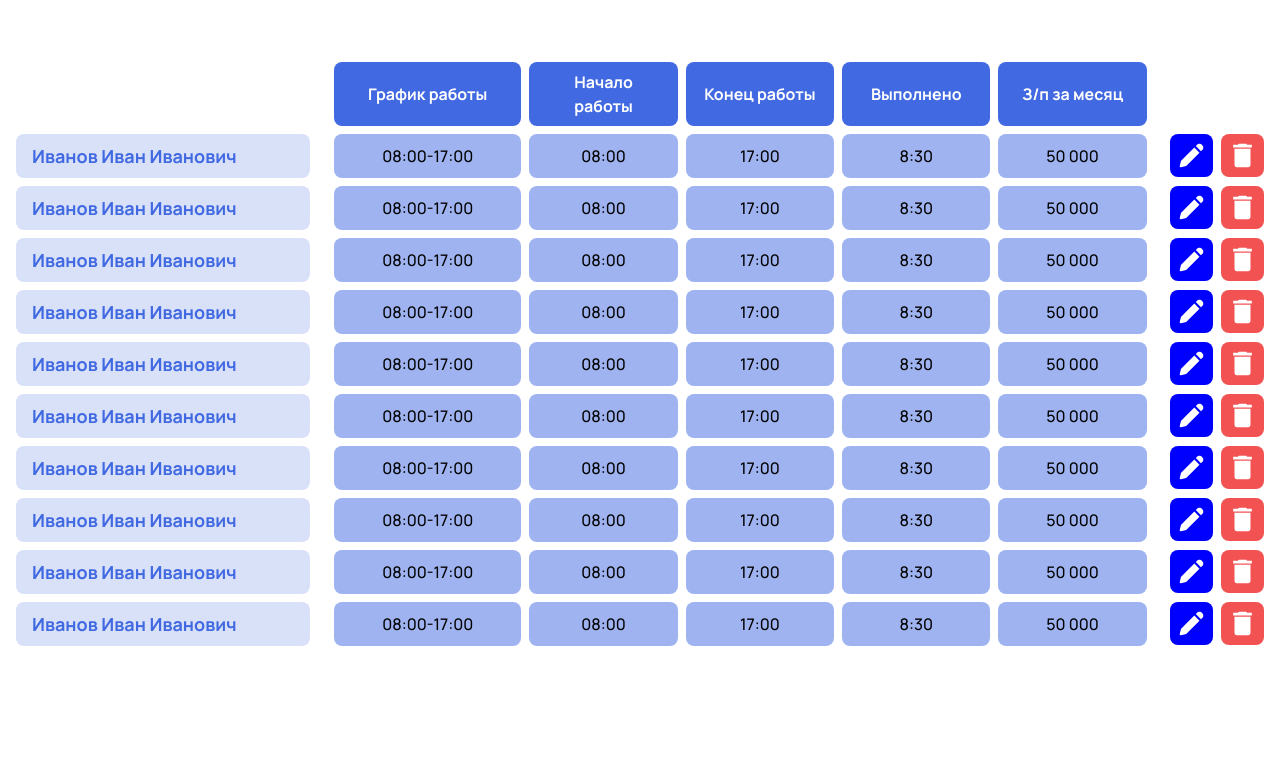
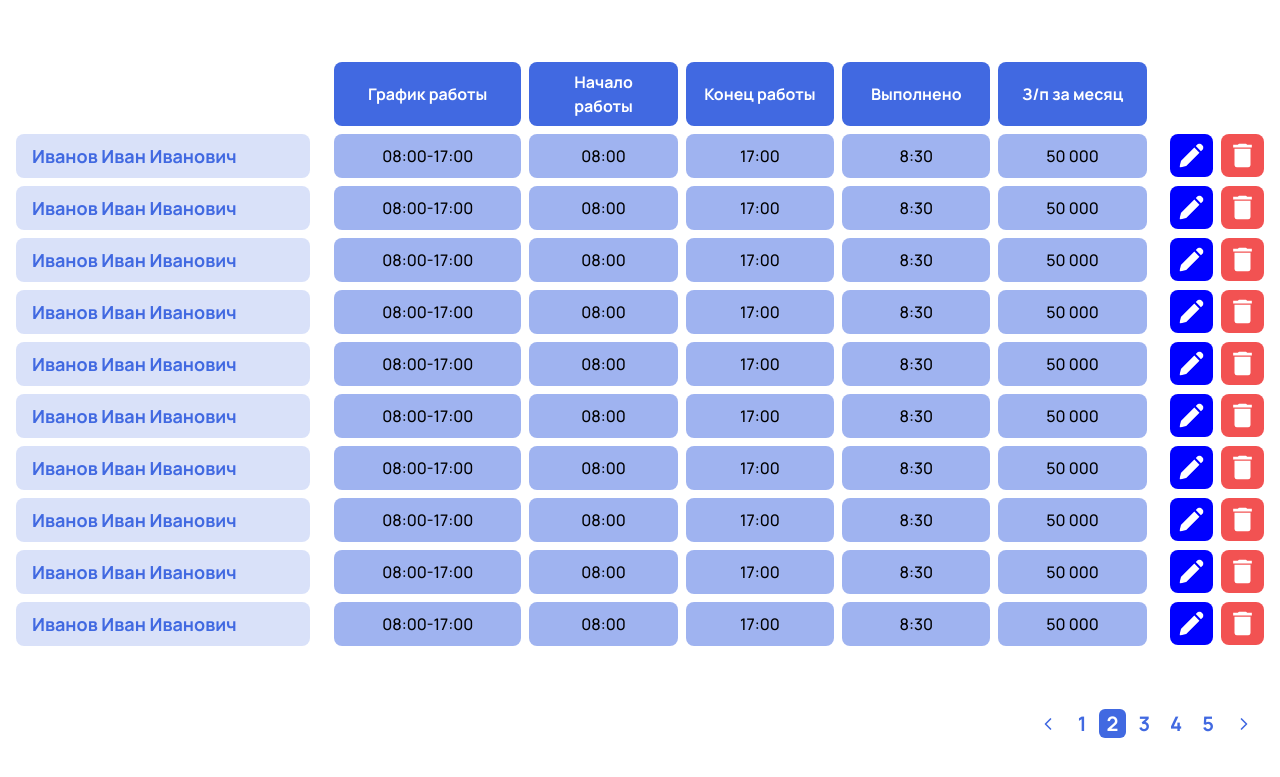
Before and after one commit to The73756/hr-manage, a Next.js app: page / in a window 1280 px wide. Shown: the part 225-1002 px from the top of the page. Built offline with nearby package versions, Linux system fonts and the light colour scheme.

Commit message:
add pagination

```diff
--- a/app/page.tsx
+++ b/app/page.tsx
@@ -1,6 +1,14 @@
 import { EmployeesTable } from "@/components/employees-table";
 import { FilterBar } from "@/components/filter-bar";
 import { Header } from "@/components/header";
+import {
+  Pagination,
+  PaginationContent,
+  PaginationItem,
+  PaginationLink,
+  PaginationNext,
+  PaginationPrevious,
+} from "@/components/ui/pagination";
 
 export default function Home() {
   return (
@@ -9,6 +17,23 @@ export default function Home() {
       <div className="py-16 container">
         <FilterBar />
         <EmployeesTable />
+        <Pagination>
+          <PaginationContent>
+            <PaginationItem>
+              <PaginationPrevious href="" />
+            </PaginationItem>
+            {[1, 2, 3, 4, 5].map((page) => (
+              <PaginationItem key={page}>
+                <PaginationLink isActive={page === 2} href="">
+                  {page}
+                </PaginationLink>
+              </PaginationItem>
+            ))}
+            <PaginationItem>
+              <PaginationNext href="" />
+            </PaginationItem>
+          </PaginationContent>
+        </Pagination>
       </div>
     </>
   );
--- /dev/null
+++ b/components/ui/pagination.tsx
@@ -0,0 +1,115 @@
+import * as React from "react";
+import { ChevronLeft, ChevronRight, MoreHorizontal } from "lucide-react";
+
+import { cn } from "@/lib/utils";
+interface ButtonProps {
+  size?: "small" | "medium" | "large";
+  variant?: "primary" | "secondary" | "icon";
+  disabled?: boolean;
+  onClick?: React.MouseEventHandler<HTMLButtonElement>;
+  className?: string;
+  type?: "button" | "submit" | "reset";
+}
+
+const Pagination = ({ className, ...props }: React.ComponentProps<"nav">) => (
+  <nav
+    role="navigation"
+    aria-label="pagination"
+    className={cn("mx-auto flex w-full justify-end", className)}
+    {...props}
+  />
+);
+Pagination.displayName = "Pagination";
+
+const PaginationContent = React.forwardRef<
+  HTMLUListElement,
+  React.ComponentProps<"ul">
+>(({ className, ...props }, ref) => (
+  <ul
+    ref={ref}
+    className={cn("flex flex-row items-center gap-1", className)}
+    {...props}
+  />
+));
+PaginationContent.displayName = "PaginationContent";
+
+const PaginationItem = React.forwardRef<
+  HTMLLIElement,
+  React.ComponentProps<"li">
+>(({ className, ...props }, ref) => (
+  <li ref={ref} className={cn("", className)} {...props} />
+));
+PaginationItem.displayName = "PaginationItem";
+
+type PaginationLinkProps = {
+  isActive?: boolean;
+} & Pick<ButtonProps, "size"> &
+  React.ComponentProps<"a">;
+
+const PaginationLink = ({
+  className,
+  isActive,
+  ...props
+}: PaginationLinkProps) => (
+  <a
+    aria-current={isActive ? "page" : undefined}
+    className={`${
+      isActive ? "text-white bg-blue-light rounded-md" : "text-blue-light"
+    } py-px px-2 text-xl font-bold  ${className}`}
+    {...props}
+  />
+);
+PaginationLink.displayName = "PaginationLink";
+
+const PaginationPrevious = ({
+  className,
+  ...props
+}: React.ComponentProps<typeof PaginationLink>) => (
+  <PaginationLink
+    aria-label="Go to previous page"
+    className={cn("flex items-center pl-2.5", className)}
+    {...props}
+  >
+    <ChevronLeft className="w-5 h-5 text-blue-light" />
+  </PaginationLink>
+);
+PaginationPrevious.displayName = "PaginationPrevious";
+
+const PaginationNext = ({
+  className,
+  ...props
+}: React.ComponentProps<typeof PaginationLink>) => (
+  <PaginationLink
+    aria-label="Go to next page"
+    className={cn("flex items-center  pr-2.5", className)}
+    {...props}
+  >
+    <ChevronRight className="w-5 h-5 text-blue-light" />
+  </PaginationLink>
+);
+PaginationNext.displayName = "PaginationNext";
+
+const PaginationEllipsis = ({
+  className,
+  ...props
+}: React.ComponentProps<"span">) => (
+  <span
+    aria-hidden
+    className={cn("flex h-9 w-9 items-center justify-center", className)}
+    {...props}
+  >
+    <MoreHorizontal className="w-4 h-4" />
+    <span className="sr-only">More pages</span>
+  </span>
+);
+PaginationEllipsis.displayName = "PaginationEllipsis";
+
+export {
+  Pagination,
+  PaginationContent,
+  PaginationEllipsis,
+  PaginationItem,
+  PaginationLink,
+  PaginationNext,
+  PaginationPrevious,
+};
```
